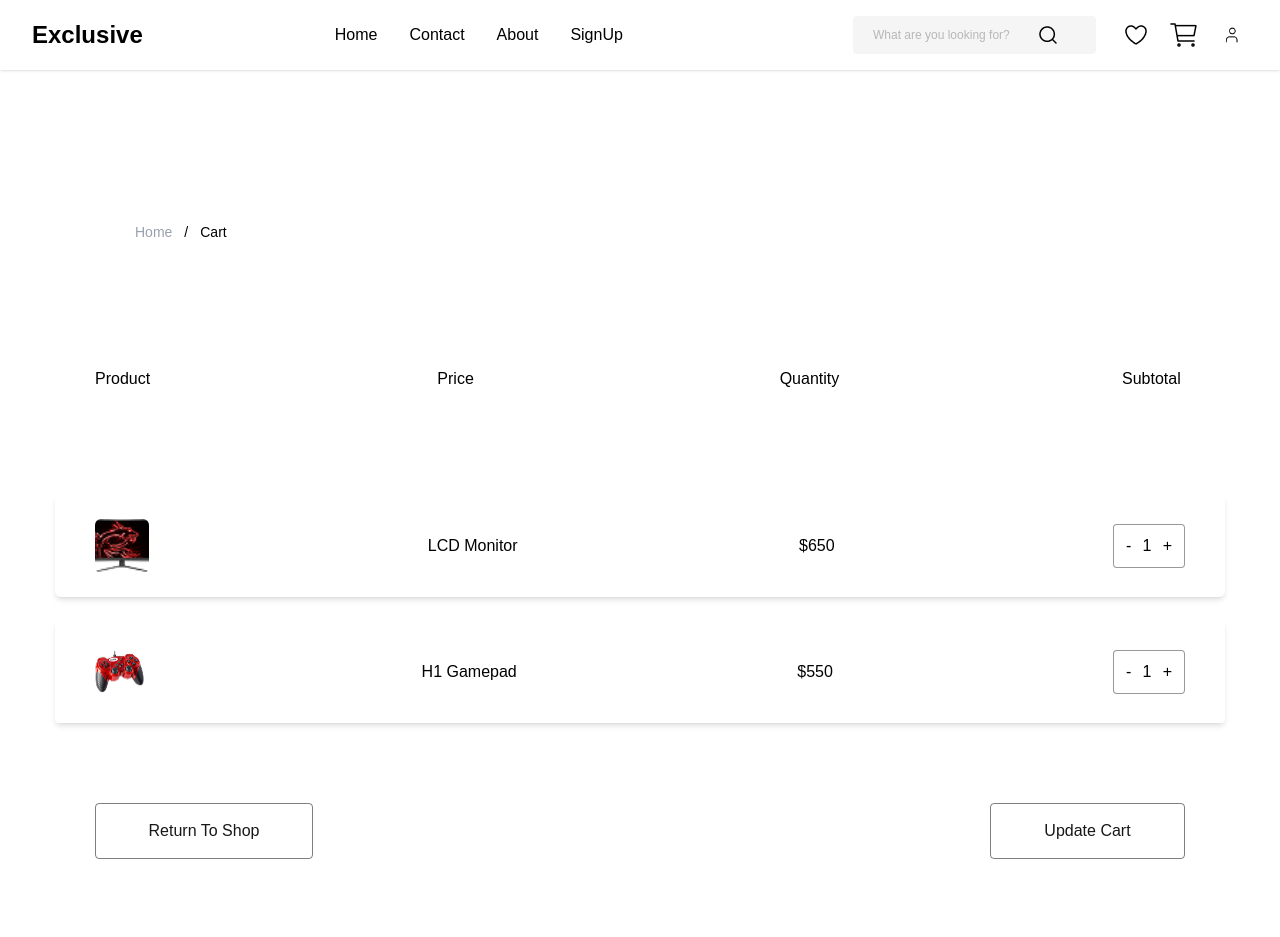
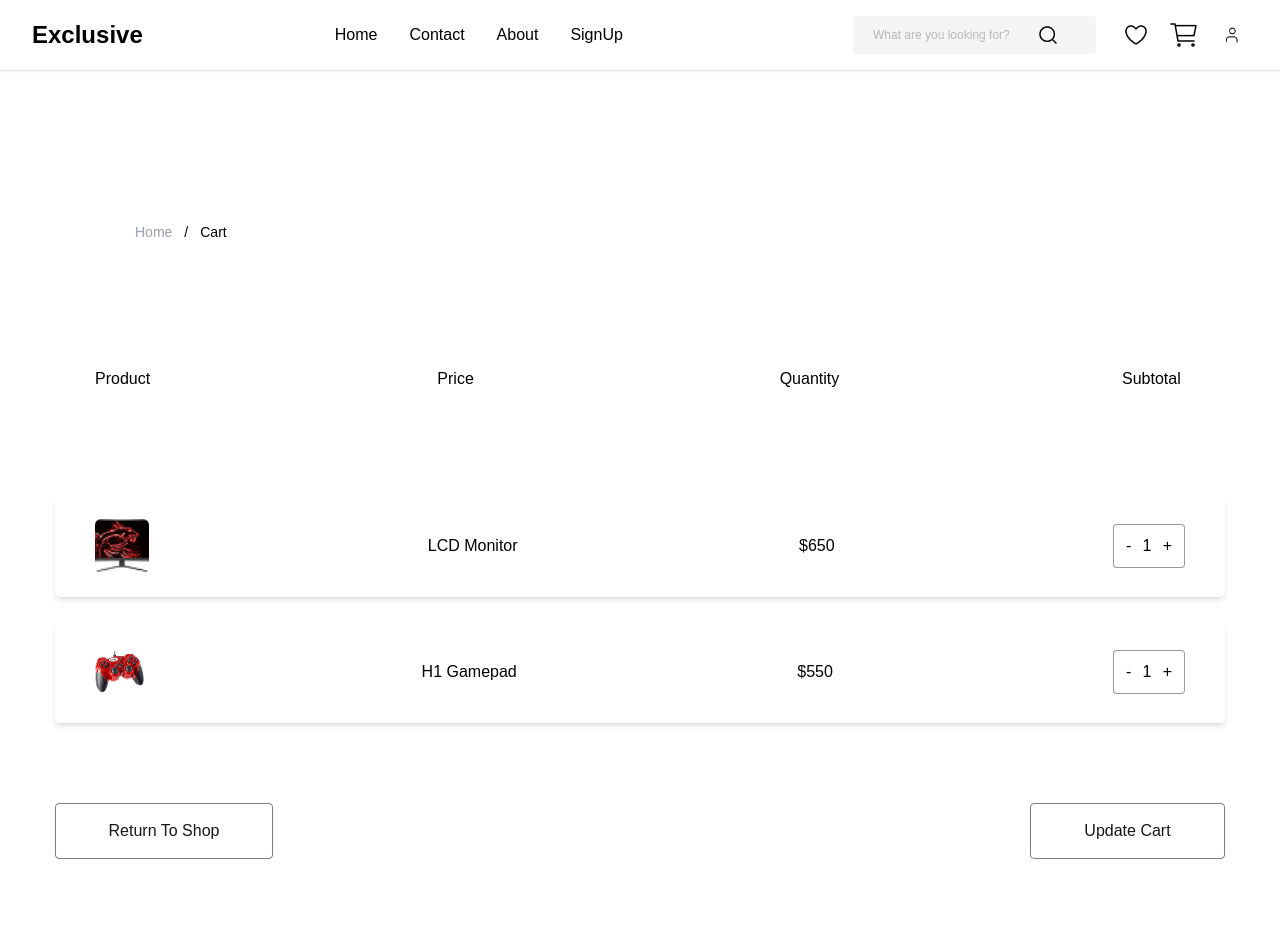
Before and after one commit to Jozeftomy/E-Commerce, a Next.js app: page /cart in a window 1280 px wide. Shown: the top 937 px of the page. Built offline with nearby package versions, Linux system fonts and the light colour scheme.

Commit message:
padding  issue resolved

```diff
--- a/src/app/cart/page.jsx
+++ b/src/app/cart/page.jsx
@@ -89,7 +89,7 @@ const Page = () => {
         </div>
 
         {/* Action Buttons */}
-        <div className="w-full h-[56px] rounded-[4px] flex justify-between px-[40px]">
+        <div className="w-full h-[56px] rounded-[4px] flex justify-between">
           <button className="w-[218px] h-[56px] rounded-[4px] border border-[#00000080] flex items-center justify-center gap-[10px] px-[48px] py-[16px] hover:cursor-pointer">
             Return To Shop
           </button>
```
